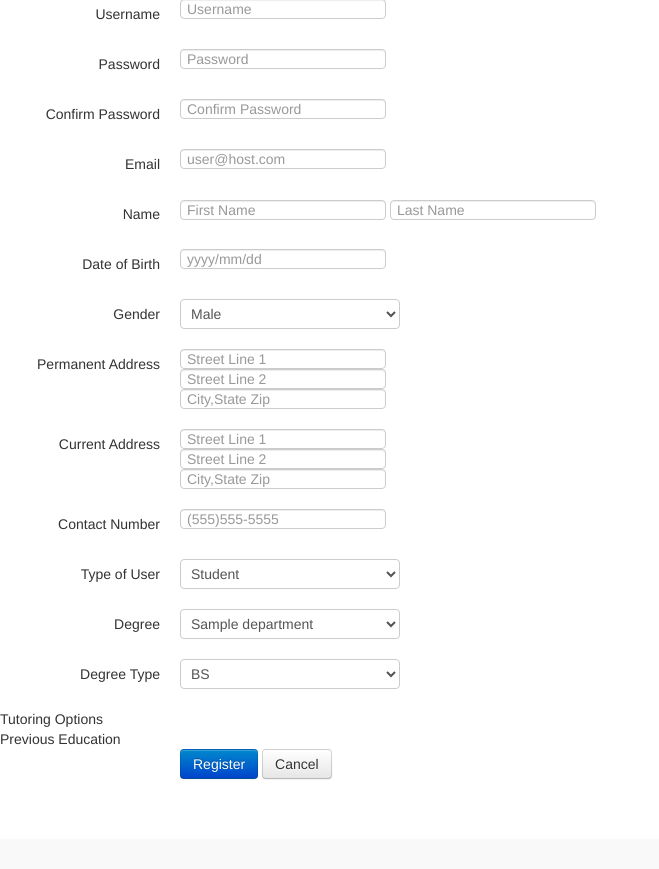
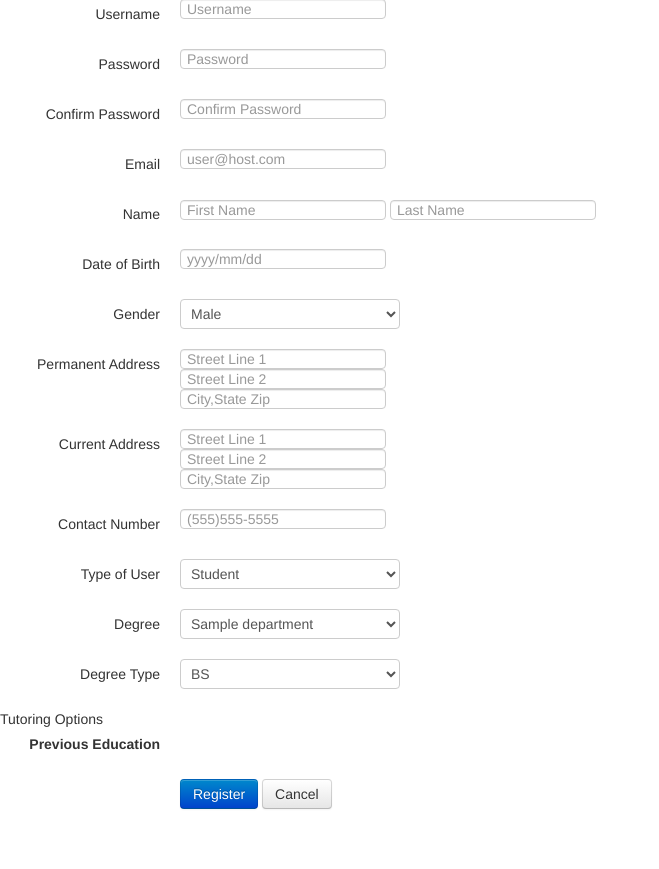
Before and after one commit to t-mart/gtport, a PHP site: page /create_account.php in a window 1280 px wide. Shown: the part 61-930 px from the top of the page, without its empty margins (0-659 px from the left). Before the commit the page ends 840 px from the top, so only its background shows below. Run offline with PHP 8.4, Linux system fonts and the light colour scheme; tables that the repository leaves empty or names only in its code hold one stand-in row (values such as "Sample post"); some libraries are stand-ins or nearby versions.

Commit message:
add schools button works on form

```diff
--- a/create_account/create_account_form.php
+++ b/create_account/create_account_form.php
@@ -3,11 +3,18 @@
   <head>
 		<?php include('bootstrap_head.html');?>
 	<script>
-	var loadSectionsDropdown = function(){
-				$.get('create_account/sections_dropdown.php',{course_id : $('select[name="faculty_course"] option:selected').val()}, function(data){
-					$('#faculty_course_section').html(data);
-				});
-			}
+		var loadSectionsDropdown = function(){
+			$.get('create_account/sections_dropdown.php',{course_id : $('select[name="faculty_course"] option:selected').val()}, function(data){
+				$('#faculty_course_section').html(data);
+			});
+		}
+		var addSchool = function(inNum){
+			$.get('create_account/previous_education_form.php',{index : inNum}, function(data){
+				$('#add_school_button').remove();
+				$('#previous_education').append(data);
+				$('#previous_education').append('<button type="button" class="btn" id="add_school_button" onclick="addSchool('+(inNum+1)+');">Add Another School</button>');
+			});
+		}
 	</script>
   </head>
   <body>
@@ -114,7 +121,11 @@
 					</div>
 				</div>
 				<div>Tutoring Options</div>
-				<div>Previous Education</div>
+				<div class="control-group">
+					<label class="control-label" for="previous_education"><b>Previous Education</b></label>
+				</div>
+				<div id="previous_education">
+				</div>
 			</div>
 			<div id="faculty_options">
 				<div class="control-group">
@@ -178,6 +189,7 @@
 		$(document).ready(function() {
 			$("#faculty_options").hide();
 			loadSectionsDropdown();
+			addSchool(1);
 		});
 
 		$("#user_type").change(function(){
@@ -191,6 +203,7 @@
 		});
 
 		$("#faculty_course").change(function(){loadSectionsDropdown();});
+
 	</script>
   </body>
 </html>
```
